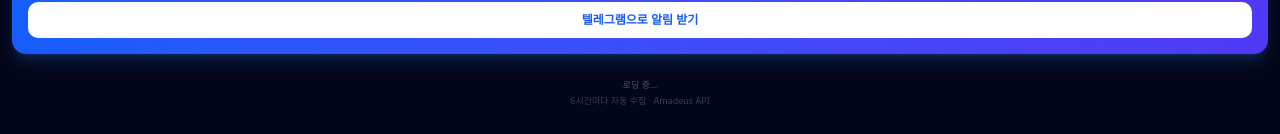
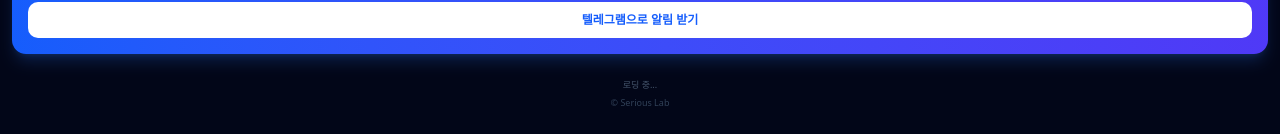
Before and after one commit to salwks/flyfly, a React (Vite) app: page / in a window 1280 px wide. Shown: the part 1320-1454 px from the top of the page. Built offline with nearby package versions, Linux system fonts and the light colour scheme; no server answers; the database is empty.

Commit message:
Update footer with Serious Lab copyright

```diff
--- a/src/App.tsx
+++ b/src/App.tsx
@@ -362,11 +362,11 @@ export function App() {
           </div>
 
           {/* 푸터 정보 */}
-          <div className="text-center pt-3 pb-4 space-y-0.5">
+          <div className="text-center pt-3 pb-4 space-y-1">
             <p className="text-slate-600 text-[9px]">
               {lastUpdate ? `업데이트: ${lastUpdate}` : "로딩 중..."}
             </p>
-            <p className="text-slate-700 text-[9px]">6시간마다 자동 수집 · Amadeus API</p>
+            <p className="text-slate-700 text-[9px]">© Serious Lab</p>
           </div>
         </main>
       </div>
```
